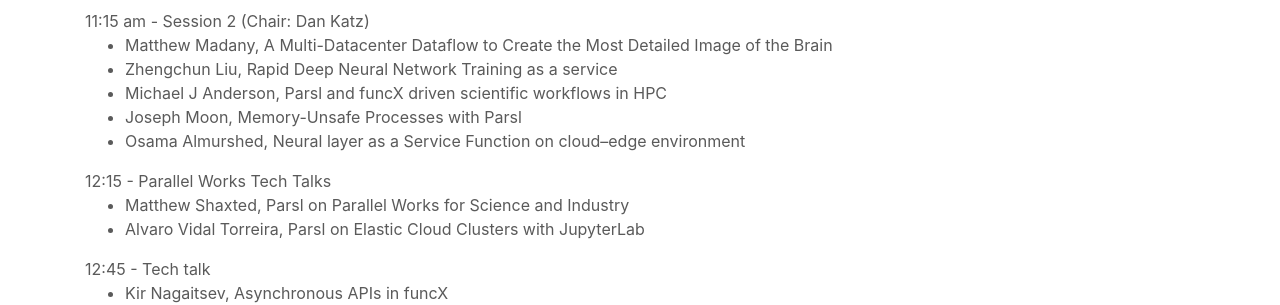
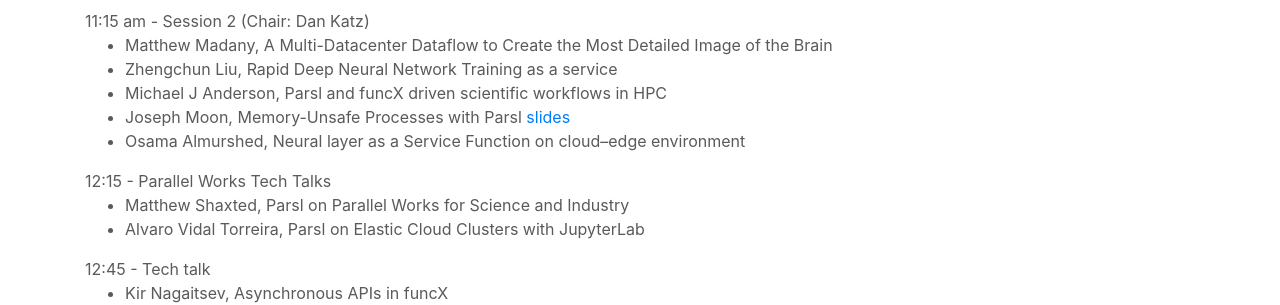
Before and after one commit to Parsl/parsl.github.io, a Jekyll site: the page built from parslfest2021.html, in a window 1280 px wide and 900 px high, scrolled down 864 px. Shown: the part 153-458 px from the top of the window. Built offline with Jekyll 4.4.1, drawn with Linux system fonts in a browser that asks for light colours.

Commit message:
And link

```diff
--- a/parslfest2021.html
+++ b/parslfest2021.html
@@ -60,7 +60,7 @@
         <li>Matthew Madany, A Multi-Datacenter Dataflow to Create the Most Detailed Image of the Brain</li>
 	<li>Zhengchun Liu, Rapid Deep Neural Network Training as a service</li>
 	<li>Michael J Anderson, Parsl and funcX driven scientific workflows in HPC</li>
-	<li>Joseph Moon, Memory-Unsafe Processes with Parsl</li>
+	<li>Joseph Moon, Memory-Unsafe Processes with Parsl <a href='parslfest2021-files/moon-memory-unsafe.pdf'>slides</a></li>
 	<li>Osama Almurshed, Neural layer as a Service Function on cloud–edge environment</li>
    </ul>
 
```
